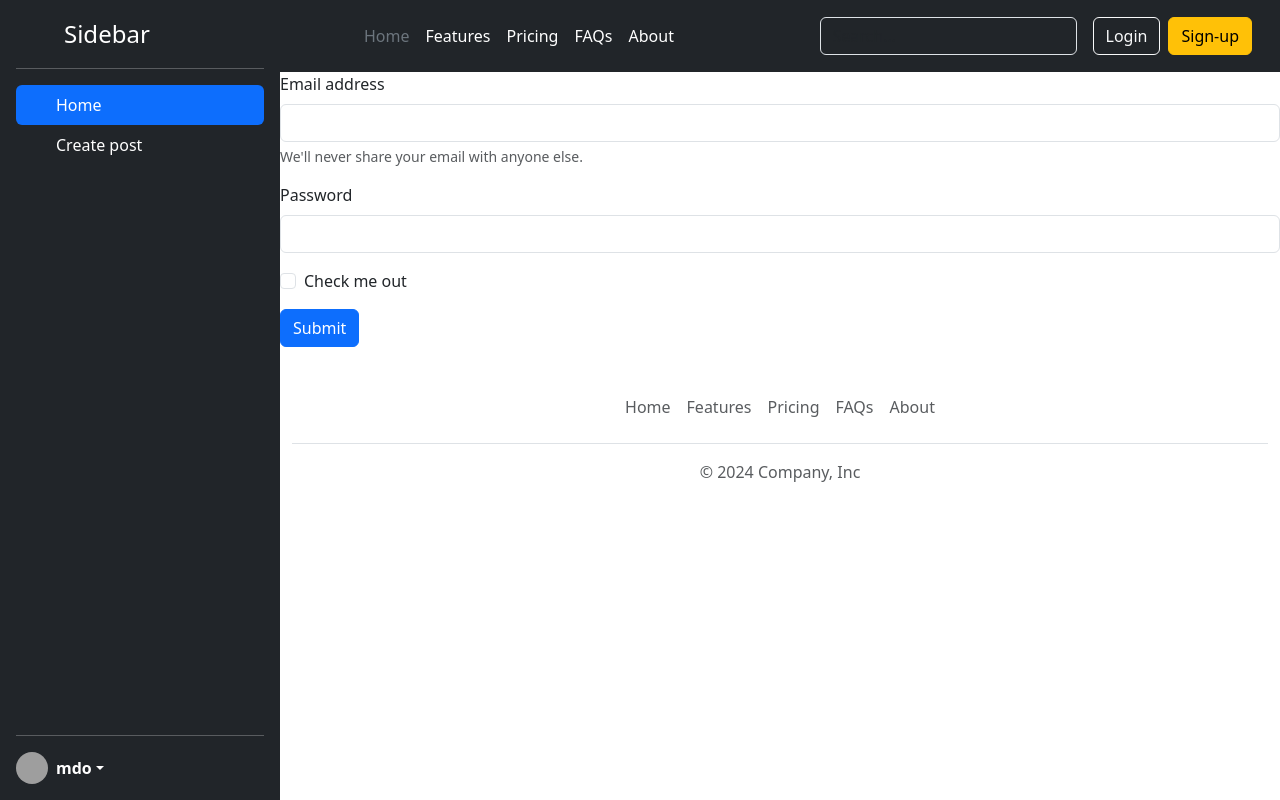
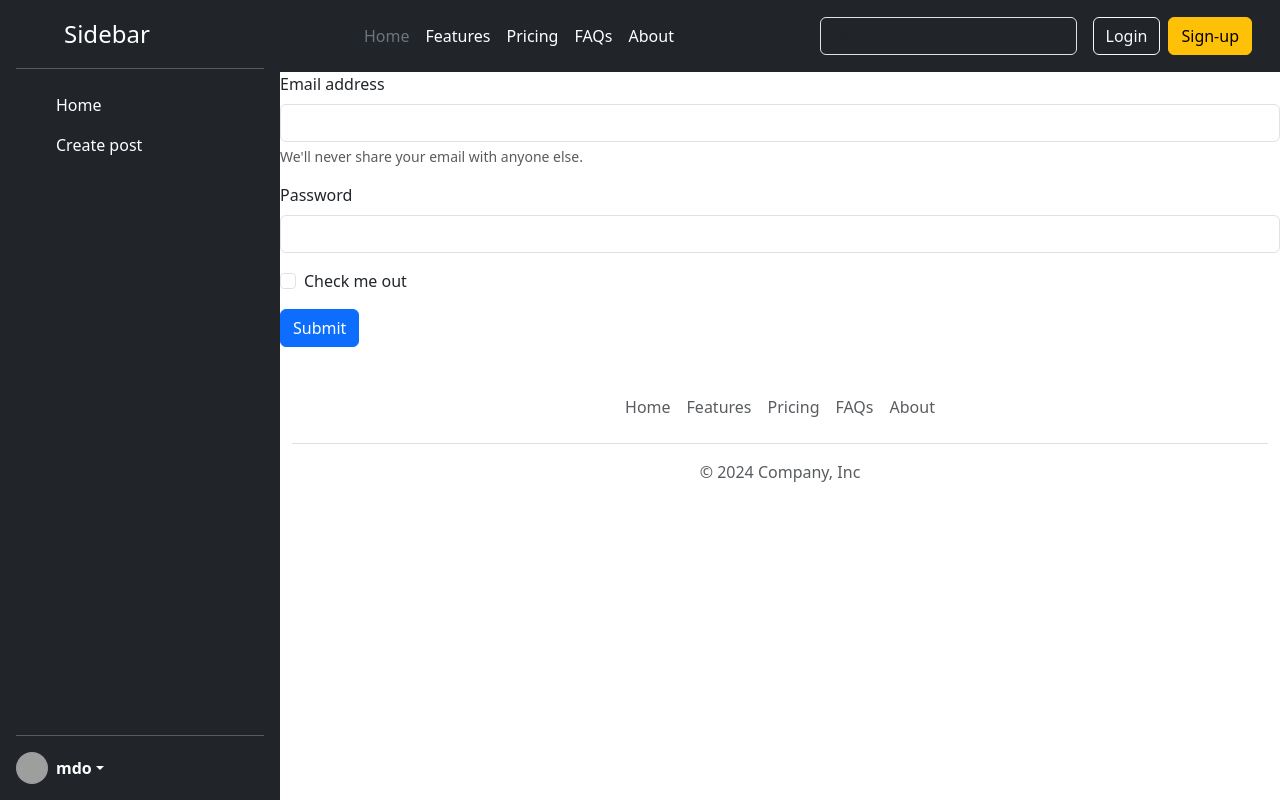
Before and after one commit to dg-codingbapunu/social-media-App, a React (Vite) app in the folder social/: page / in a window 1280 px wide. Built offline with nearby package versions, Linux system fonts and the light colour scheme; grey boxes are pictures that could not be loaded.

Commit message:
remove background

```diff
--- a/social/src/App.jsx
+++ b/social/src/App.jsx
@@ -11,7 +11,7 @@ function App() {
   const [selectedTab, setSelectedTab] = useState("Hpme");
   return (
     <div className="app-container">
-      <Sidebar></Sidebar>
+      <Sidebar selectedTab={selectedTab}></Sidebar>
       <div className="content">
         <Header></Header>
         {selectedTab === "Home" ? (
--- a/social/src/components/Sidebar.jsx
+++ b/social/src/components/Sidebar.jsx
@@ -1,4 +1,4 @@
-const Sidebar = () => {
+const Sidebar = ({ selectedTab }) => {
   return (
     <div
       class="d-flex flex-column flex-shrink-0 p-3 text-bg-dark sidebar"
@@ -16,7 +16,7 @@ const Sidebar = () => {
       <hr />
       <ul class="nav nav-pills flex-column mb-auto">
         <li class="nav-item">
-          <a href="#" class="nav-link active" aria-current="page">
+          <a href="#" class="nav-link text-white " aria-current="page">
             <svg class="bi pe-none me-2" width="16" height="16">
               <use xlinkHref="#home"></use>
             </svg>
```
